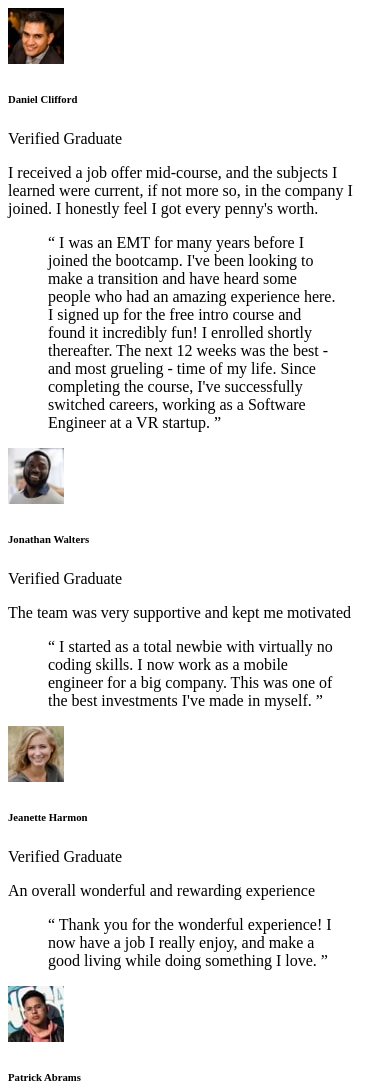
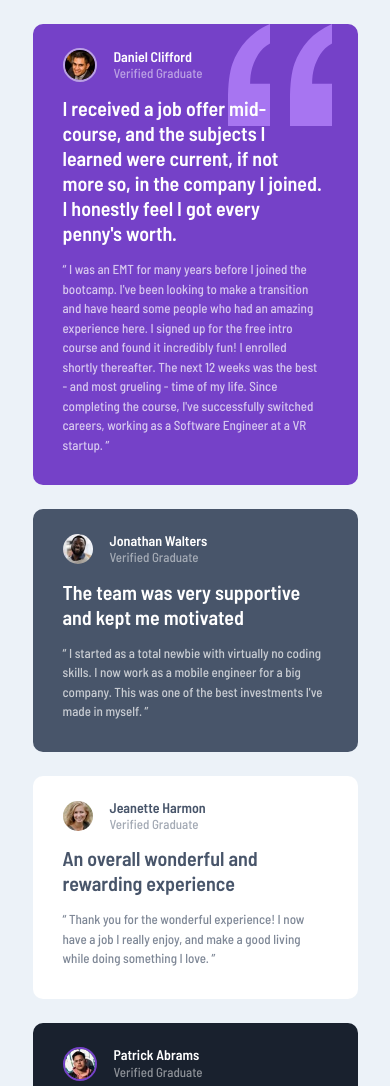
Before and after one commit to jessadk/testimonial-grid-section, a plain HTML site: page index.html in a window 390 px wide. Shown: the top 1086 px of the page. Drawn offline with Linux system fonts and the light colour scheme.

Commit message:
add mobile styles

```diff
--- /dev/null
+++ b/css/reset.css
@@ -0,0 +1,48 @@
+/* http://meyerweb.com/eric/tools/css/reset/
+   v2.0 | 20110126
+   License: none (public domain)
+*/
+
+html, body, div, span, applet, object, iframe,
+h1, h2, h3, h4, h5, h6, p, blockquote, pre,
+a, abbr, acronym, address, big, cite, code,
+del, dfn, em, img, ins, kbd, q, s, samp,
+small, strike, strong, sub, sup, tt, var,
+b, u, i, center,
+dl, dt, dd, ol, ul, li,
+fieldset, form, label, legend,
+table, caption, tbody, tfoot, thead, tr, th, td,
+article, aside, canvas, details, embed,
+figure, figcaption, footer, header, hgroup,
+menu, nav, output, ruby, section, summary,
+time, mark, audio, video {
+	margin: 0;
+	padding: 0;
+	border: 0;
+	font-size: 100%;
+	font: inherit;
+	vertical-align: baseline;
+}
+/* HTML5 display-role reset for older browsers */
+article, aside, details, figcaption, figure,
+footer, header, hgroup, menu, nav, section {
+	display: block;
+}
+body {
+	line-height: 1;
+}
+ol, ul {
+	list-style: none;
+}
+blockquote, q {
+	quotes: none;
+}
+blockquote:before, blockquote:after,
+q:before, q:after {
+	content: '';
+	content: none;
+}
+table {
+	border-collapse: collapse;
+	border-spacing: 0;
+}
--- a/index.html
+++ b/index.html
@@ -2,25 +2,32 @@
 <html lang="en">
 <head>
   <meta charset="UTF-8">
-  <meta name="viewport" content="width=device-width, initial-scale=1.0"> <!-- displays site properly based on user's device -->
+  <meta name="viewport" content="width=device-width, initial-scale=1.0">
 
   <link rel="icon" type="image/png" sizes="32x32" href="./images/favicon-32x32.png">
+  <link rel="stylesheet" href="css/reset.css">
+  <link rel="stylesheet" href="css/style.css">
 
-  <title>Frontend Mentor | [Challenge Name Here]</title>
+  <link rel="preconnect" href="https://fonts.googleapis.com">
+  <link rel="preconnect" href="https://fonts.gstatic.com" crossorigin>
+  <link href="https://fonts.googleapis.com/css2?family=Barlow+Semi+Condensed:wght@500;600&display=swap" rel="stylesheet">
+  <title>Frontend Mentor | Jesse Adkins</title>
 
-  <!-- Feel free to remove these styles or customise in your own stylesheet 👍 -->
   <style>
     .attribution { font-size: 11px; text-align: center; }
     .attribution a { color: hsl(228, 45%, 44%); }
   </style>
 </head>
 <body>
-  <main class="testimonial-wrapper">
-    <article class="testimonial">
+  <main class="testimonial-container">
+    <article class="testimonial violet-bg quote-bg">
+      <svg width="104" height="102" xmlns="http://www.w3.org/2000/svg"><path d="M104 102V59.727H84.114c0-5.871.689-11.182 2.068-15.933 1.379-4.75 3.42-9.287 6.125-13.61C95.01 25.86 98.909 22.257 104 19.375V0c-9.758 4.27-17.712 9.874-23.864 16.813-6.151 6.939-10.712 14.545-13.681 22.818C63.485 47.904 62 59.941 62 75.74V102h42zm-62 0V59.727H22.114c0-5.871.689-11.182 2.068-15.933 1.379-4.75 3.42-9.287 6.125-13.61C33.01 25.86 36.909 22.257 42 19.375V0c-9.652 4.27-17.58 9.874-23.784 16.813C12.01 23.752 7.424 31.358 4.455 39.631 1.485 47.904 0 59.941 0 75.74V102h42z" fill="#A775F1" fill-rule="nonzero"/></svg>
       <section class="testimonial-author">
-        <img src="images/image-daniel.jpg" alt="">
+        <img class="violet-border-light" src="images/image-daniel.jpg" alt="">
+        <section class="author-credentials">
           <h6>Daniel Clifford</h6>
           <p>Verified Graduate</p>
+        </section>
       </section>
 
       <p class="testimonial-statement">I received a job offer mid-course, and the subjects I learned were current, if not more so,
@@ -33,11 +40,13 @@
       the course, I've successfully switched careers, working as a Software Engineer at a VR startup. ”</blockquote>
     </article>
 
-    <article class="testimonial">
+    <article class="testimonial dark-grey-blue-bg">
       <section class="testimonial-author">
         <img src="images/image-jonathan.jpg" alt="">
+        <section class="author-credentials">
           <h6>Jonathan Walters</h6>
           <p>Verified Graduate</p>
+        </section>
       </section>
 
       <p class="testimonial-statement">The team was very supportive and kept me motivated</p>
@@ -49,8 +58,10 @@
     <article class="testimonial">
       <section class="testimonial-author">
         <img src="images/image-jeanette.jpg" alt="">
+        <section class="author-credentials">
           <h6>Jeanette Harmon</h6>
           <p>Verified Graduate</p>
+        </section>
       </section>
       <p class="testimonial-statement">An overall wonderful and rewarding experience</p>
 
@@ -58,11 +69,13 @@
       while doing something I love. ”</blockquote>
     </article>
 
-    <article class="testimonial">
+    <article class="testimonial dark-black-blue-bg">
       <section class="testimonial-author">
-        <img src="images/image-patrick.jpg" alt="">
+        <img class="violet-border-dark" src="images/image-patrick.jpg" alt="">
+        <section class="author-credentials">
           <h6>Patrick Abrams</h6>
           <p>Verified Graduate</p>
+        </section>
       </section>
 
       <p class="testimonial-statement">Awesome teaching support from TAs who did the bootcamp themselves. Getting guidance from them and
@@ -77,8 +90,10 @@
     <article class="testimonial">
       <section class="testimonial-author">
         <img src="images/image-kira.jpg" alt="">
+        <section class="author-credentials">
           <h6>Kira Whittle</h6>
           <p>Verified Graduate</p>
+        </section>
       </section>
       <p class="testimonial-statement">Such a life-changing experience. Highly recommended!</p>
 
--- /dev/null
+++ b/style.scss
@@ -0,0 +1,115 @@
+$violet: hsl(263, 55%, 52%);
+$dark-grey-blue: hsl(217, 19%, 35%);
+$dark-black-blue: hsl(219, 29%, 14%);
+$white: hsl(0, 0%, 100%);
+$white-opacity-5: hsla(0, 0%, 100%, .5);
+
+$light-grey: hsl(0, 0%, 81%);
+$light-grey-blue: hsl(210, 46%, 95%);
+
+$font-stack: 'Barlow Semi Condensed', sans-serif;
+
+@mixin testimonial-bg-text {
+    background-color: $white;
+    color: $dark-grey-blue;
+    &.violet-bg {
+        background: $violet;
+        color: $white;
+    }
+    &.dark-black-blue-bg {
+        background-color: $dark-black-blue;
+        color: $white;
+    }
+    &.dark-grey-blue-bg {
+        background-color: $dark-grey-blue;
+        color: $white;
+    }
+}
+
+@mixin border {
+    &.violet-border-light {
+        border: 2px solid $white-opacity-5;
+    }
+    &.violet-border-dark {
+        border: 2px solid $violet;
+    }
+}
+
+/* BASE STYLES */
+
+body {
+    display: flex;
+    flex-direction: column;
+    justify-content: center;
+    align-items: center;
+    min-height: 100vh;
+    background-color: $light-grey-blue;
+    font: 500 13px/150% $font-stack;
+}
+
+img {
+    margin-right: 17px;
+    border-radius: 50%;
+    @include border;
+    height: 30px;
+    width: 30px;
+}
+
+h6 {
+    font-size: 14px;
+    font-weight: 600;
+}
+
+.author-credentials {
+    line-height: 125%;
+    p {
+        opacity: .5;
+    }
+}
+
+.testimonial-statement {
+    font: 600 20px/125% $font-stack;
+}
+
+blockquote {
+    opacity: .7;
+}
+
+/* CONTAINER STYLES */
+
+.testimonial-container {
+    display: grid;
+    grid-auto-rows: auto;
+    gap: 24px;
+    margin-top: 24px;
+    max-width: 325px;
+}
+
+/* COMPONENT STYLES */
+
+.testimonial {
+    display: flex;
+    flex-direction: column;
+    justify-content: space-between;
+    gap: 14px;
+    border-radius: 10px;
+    padding: 24px 35px 30px 30px;
+    @include testimonial-bg-text;
+    &-author{
+        display: flex;
+        align-items: center;
+    }
+}
+
+.quote-bg {
+    position: relative;
+    z-index: -2;
+    svg {
+        position: absolute;
+        top: 0;
+        right: 8%;
+        z-index: -1;
+    }
+}
+
+/* MEDIA QUERIES - 375px and above */
```
Also changed, not shown: css/style.css (added). Lines whose indentation alone changed are shown as unchanged.
